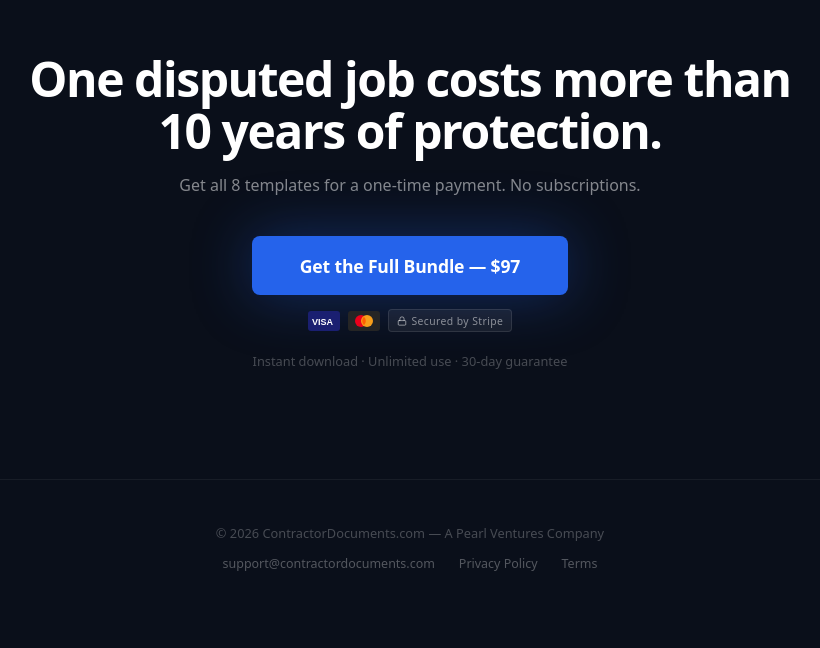
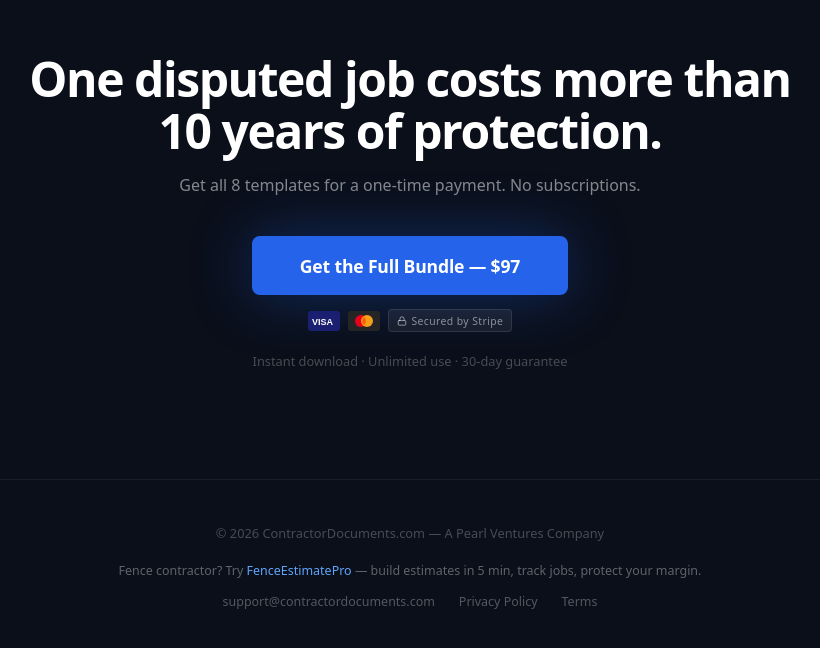
Before and after one commit to kpearl585/contractordocs, a Next.js app: page / in a window 1280 px wide. Shown: the part 5377-6025 px from the top of the page, without its empty margins (230-1050 px from the left). Before the commit the page ends 5993 px from the top, so only its background shows below. Built offline with nearby package versions, Linux system fonts and the light colour scheme.

Commit message:
feat: FenceEstimatePro cross-sell link in footer

```diff
--- a/app/page.tsx
+++ b/app/page.tsx
@@ -540,6 +540,11 @@ export default function Home() {
           <p style={{ color: 'rgba(255,255,255,0.25)', fontSize: '0.8rem', marginBottom: '0.5rem' }}>
             &copy; 2026 ContractorDocuments.com &mdash; A Pearl Ventures Company
           </p>
+          <p style={{ marginBottom: '0.75rem' }}>
+            <a href="https://fenceestimatepro.com" target="_blank" rel="noopener noreferrer" style={{ fontSize: '0.78rem', color: 'rgba(255,255,255,0.35)', textDecoration: 'none' }}>
+              Fence contractor? Try <span style={{ color: '#60a5fa' }}>FenceEstimatePro</span> — build estimates in 5 min, track jobs, protect your margin.
+            </a>
+          </p>
           <p style={{ color: 'rgba(255,255,255,0.2)', fontSize: '0.78rem', display: 'flex', gap: '1.5rem', justifyContent: 'center', flexWrap: 'wrap' }}>
             <a href="mailto:support@contractordocuments.com" style={{ color: 'rgba(255,255,255,0.3)', textDecoration: 'none' }}>support@contractordocuments.com</a>
             <a href="/privacy" style={{ color: 'rgba(255,255,255,0.3)', textDecoration: 'none' }}>Privacy Policy</a>
```
